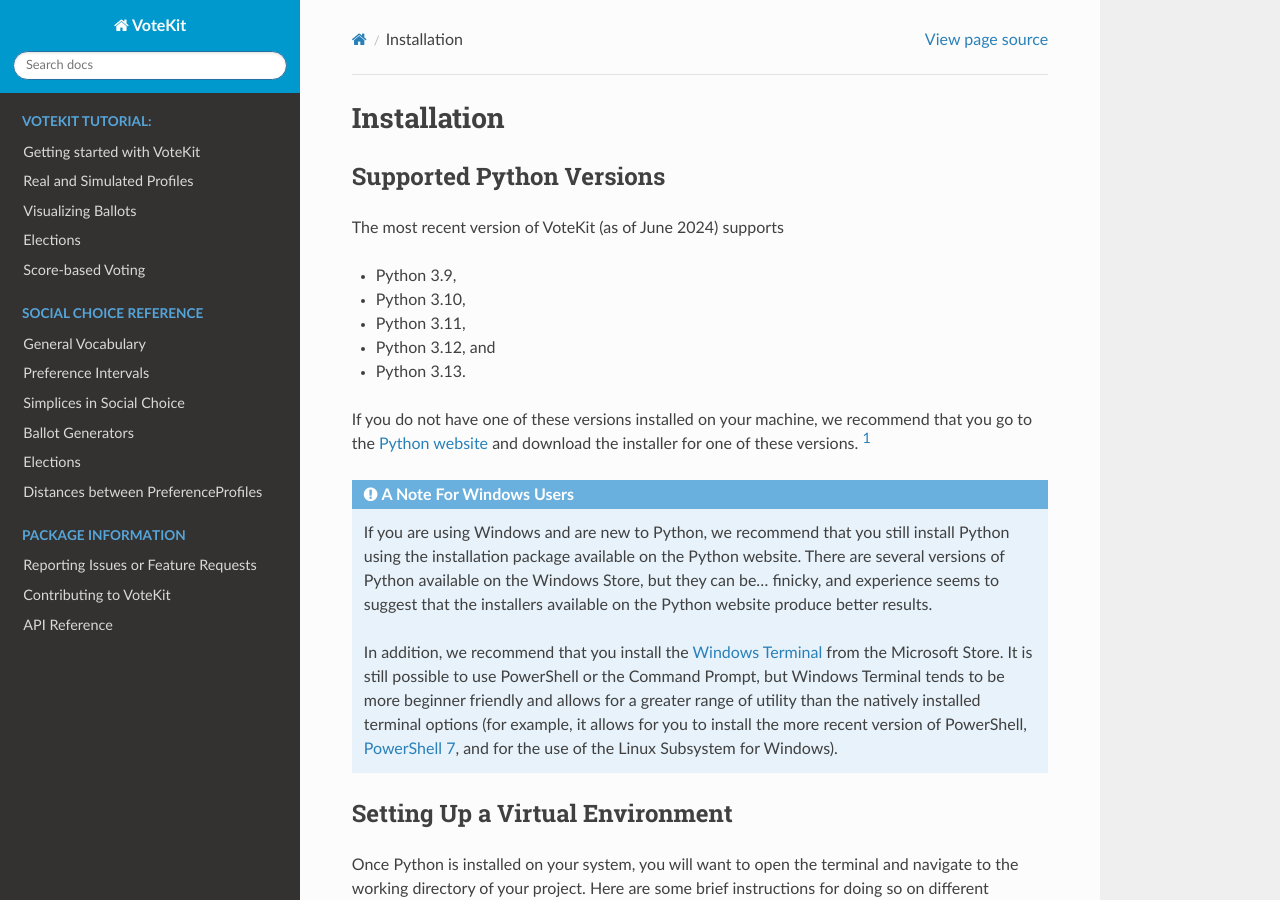
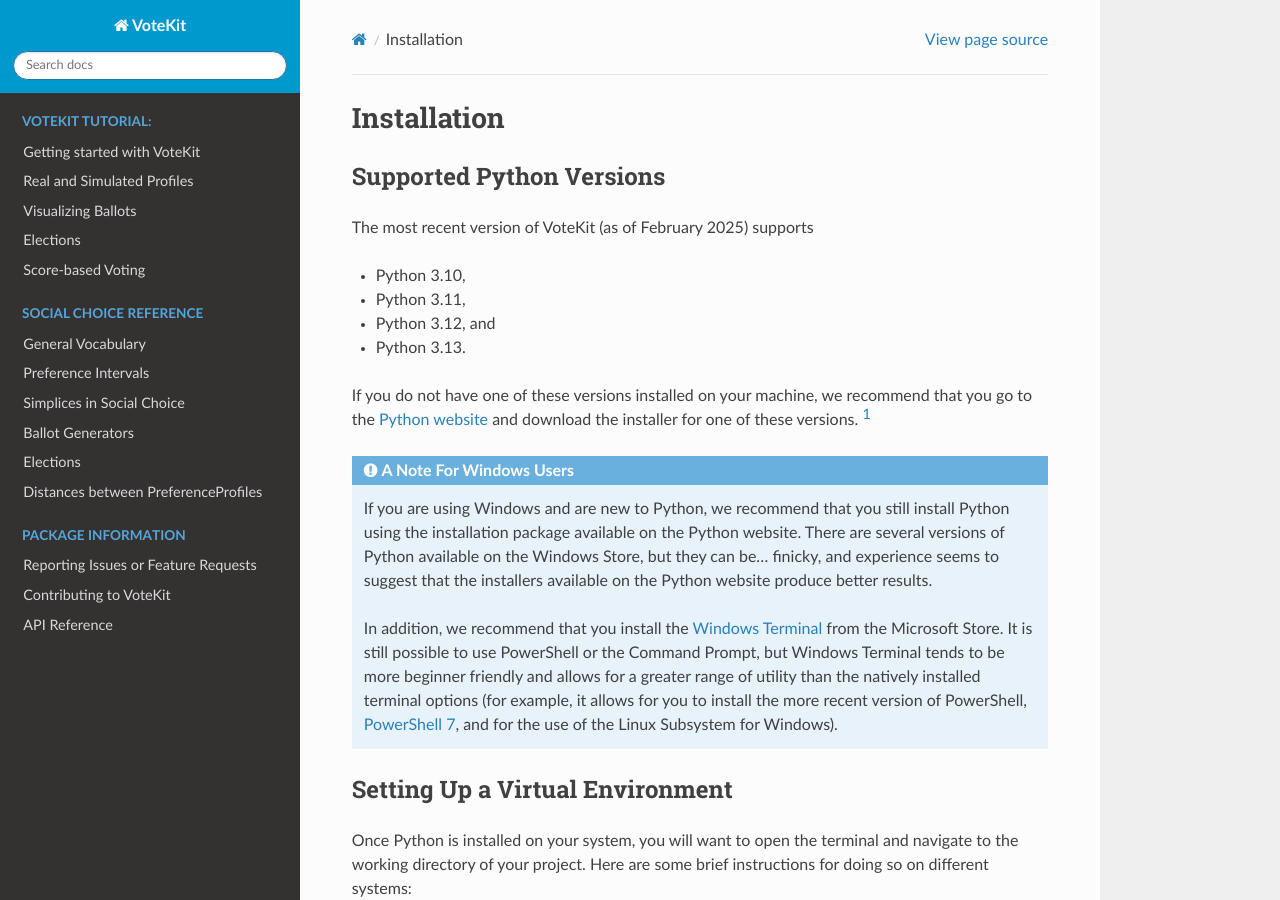
Before and after one commit to mggg/VoteKit, a Sphinx documentation site: the page built from docs/user/install.rst, in a window 1280 px wide and 900 px high. Built offline with Sphinx 7.4.7 and the Read the Docs theme 3.1.0, drawn with Linux system fonts in a browser that asks for light colours.

Commit message:
python versions in docs

```diff
--- a/docs/user/install.rst
+++ b/docs/user/install.rst
@@ -4,9 +4,8 @@
 Supported Python Versions
 -------------------------
 
-The most recent version of VoteKit (as of June 2024) supports
+The most recent version of VoteKit (as of February 2025) supports
 
-- Python 3.9,
 - Python 3.10,
 - Python 3.11,
 - Python 3.12, and
```
